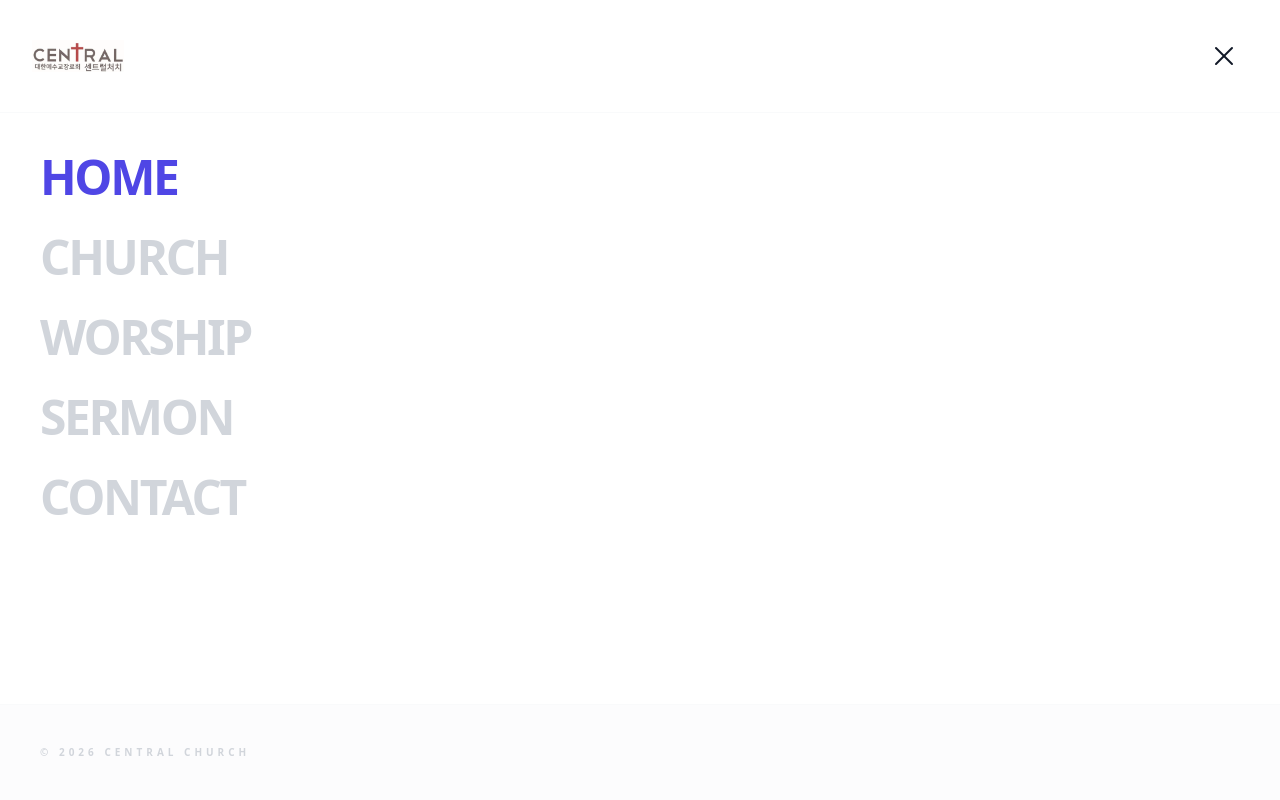
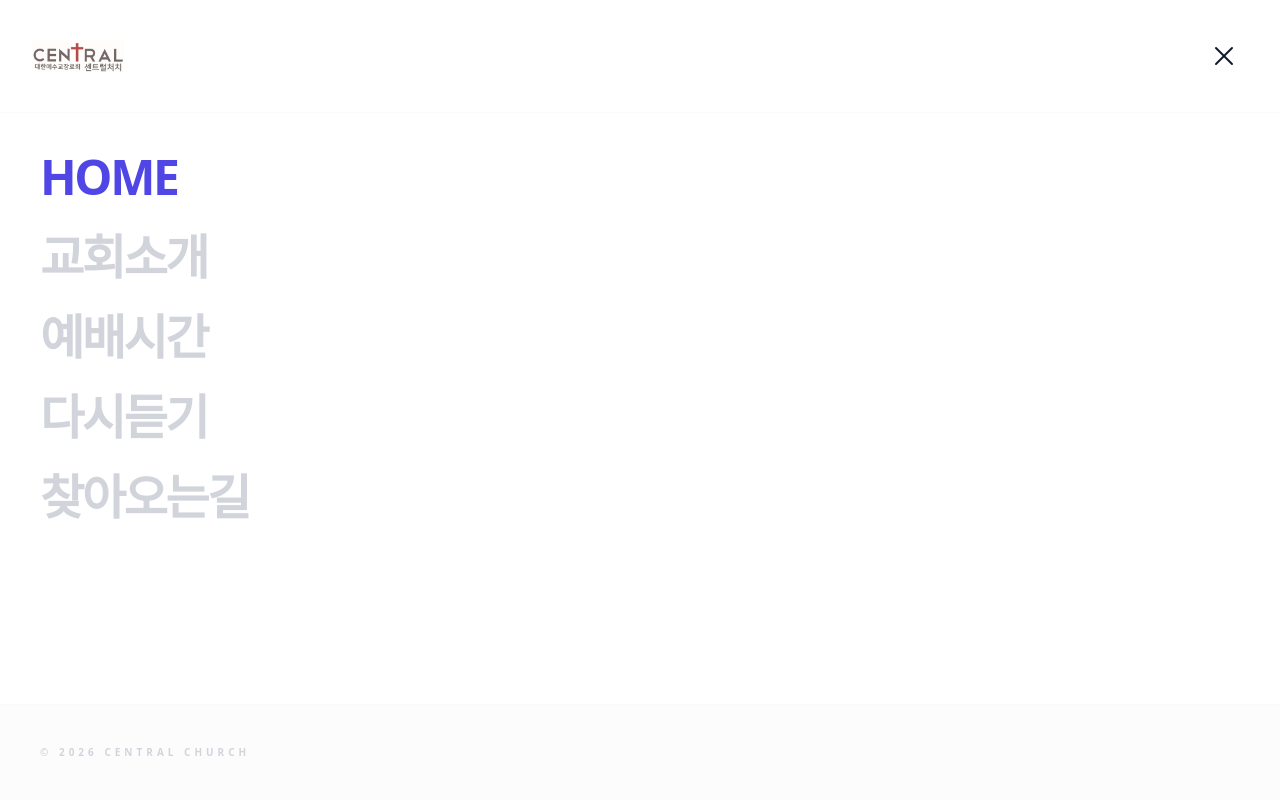
Before and after one commit to UrimCho02/central-church-website, a React (Vite) app: page / in a window 1280 px wide. Both pictures are taken after a click on the button "Open Menu". Shown: the top 800 px of the page. Built offline with nearby package versions, Linux system fonts and the light colour scheme.

Commit message:
Add files via upload

```diff
--- a/src/App.jsx
+++ b/src/App.jsx
@@ -381,10 +381,10 @@ const App = () => {
   const renderContent = () => {
     switch (activeTab) {
       case 'home': return <Home onWorshipClick={() => setActiveTab('worship')} />;
-      case '교회소개': return <About />;
-      case '예배시간': return <Worship />;
-      case '다시듣기': return <Sermon />;
-      case '찾아오는길': return <Contact />;
+      case 'about': return <About />;
+      case 'worship': return <Worship />;
+      case 'sermon': return <Sermon />;
+      case 'contact': return <Contact />;
       default: return <Home />;
     }
   };
@@ -407,10 +407,10 @@ const App = () => {
           <div className="flex flex-col p-10 space-y-8 overflow-y-auto">
             {[
               { id: 'home', label: 'Home' },
-              { id: 'about', label: 'Church' },
-              { id: 'worship', label: 'Worship' },
-              { id: 'sermon', label: 'Sermon' },
-              { id: 'contact', label: 'Contact' }
+              { id: 'about', label: '교회소개' },
+              { id: 'worship', label: '예배시간' },
+              { id: 'sermon', label: '다시듣기' },
+              { id: 'contact', label: '찾아오는길' }
             ].map((tab) => (
               <button
                 key={tab.id}
```
